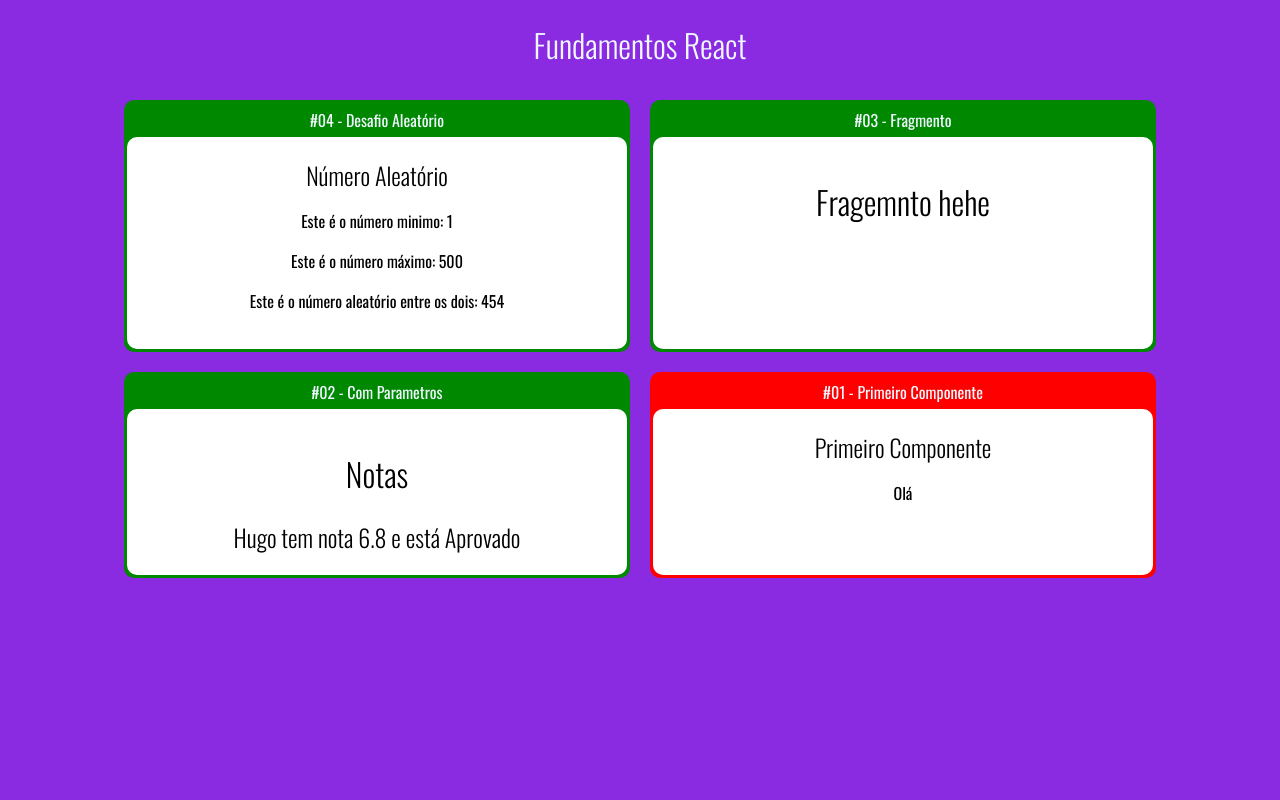
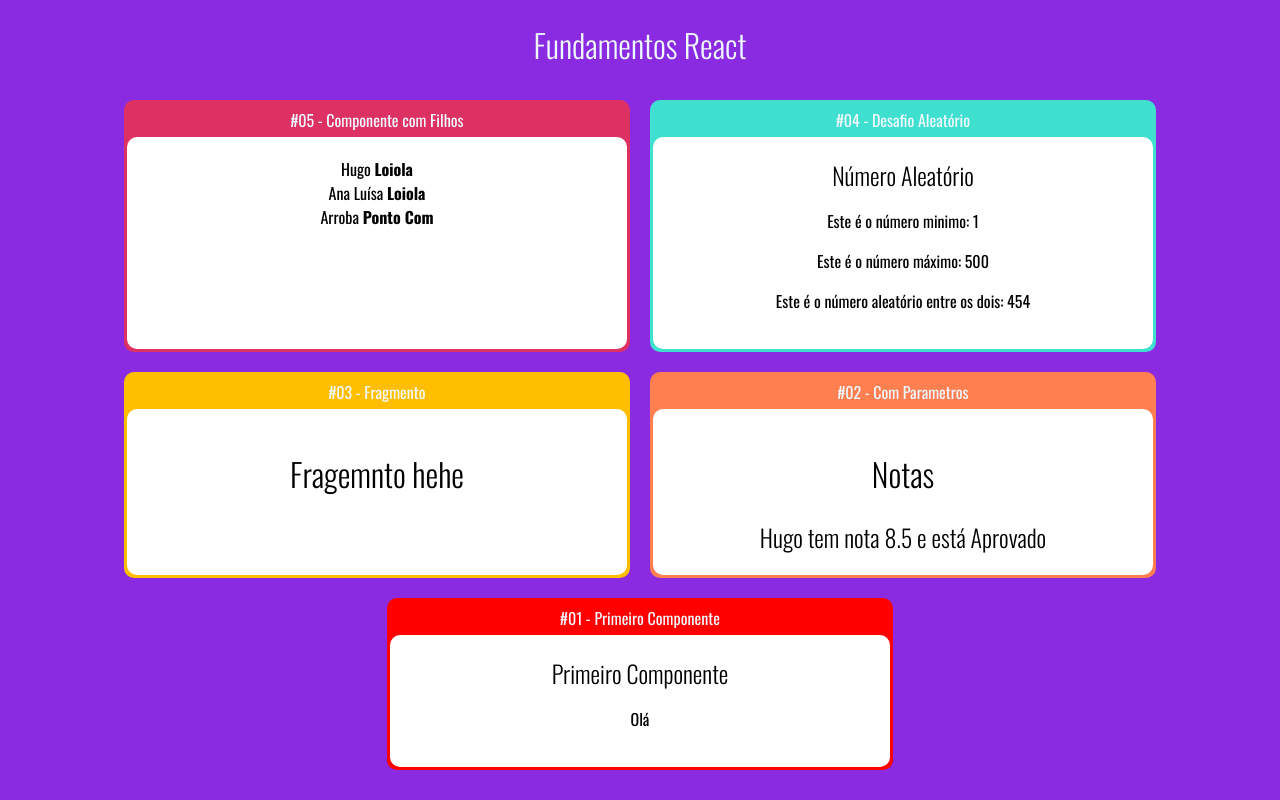
Before and after one commit to hugo-loiola/ReactJS, a React (Create React App) app: page / in a window 1280 px wide. Built offline with nearby package versions, Linux system fonts and the light colour scheme.

Commit message:
Componente com FIlho #01

```diff
--- a/src/App.jsx
+++ b/src/App.jsx
@@ -5,6 +5,7 @@ import Componente from "./components/basicos/Componente";
 import Fragmento from "./components/basicos/Fragmento";
 import Aleatorio from "./components/basicos/Aleatorio";
 import Card from "./components/layout/Card";
+import Familia from "./components/basicos/Familia";
 
 const App = () => {
 	return (
@@ -13,16 +14,20 @@ const App = () => {
 
 			<div className="Cards">
 
-				<Card titulo="#04 - Desafio Aleatório" color='#080' >
+				<Card titulo="#05 - Componente com Filhos" color='#DE3163' >
+					<Familia sobrenome="Loiola"/>
+				</Card>
+
+				<Card titulo="#04 - Desafio Aleatório" color='#40E0D0' >
 					<Aleatorio max={500} min={1} />
 				</Card>
 
-				<Card titulo="#03 - Fragmento" color='#080'>
+				<Card titulo="#03 - Fragmento" color='#FFBF00'>
 					<Fragmento></Fragmento>
 				</Card>
 
-				<Card titulo="#02 - Com Parametros" color='#080'>
-					<Componente titulo="Notas" aluno="Hugo" nota={6.8} />
+				<Card titulo="#02 - Com Parametros" color='#FF7F50'>
+					<Componente titulo="Notas" aluno="Hugo" nota={8.5} />
 				</Card>
 
 				<Card titulo="#01 - Primeiro Componente">
--- /dev/null
+++ b/src/components/basicos/Familia.jsx
@@ -0,0 +1,15 @@
+/* eslint-disable react/prop-types */
+import React from "react";
+import FamiliaMembro from "./FamiliaMembro";
+
+const Familia = (props) => {
+	return (
+		<div>
+			<FamiliaMembro nome="Hugo" sobrenome={props.sobrenome}/>
+			<FamiliaMembro nome="Ana Luísa" sobrenome="Mororó" {...props}/>
+			<FamiliaMembro nome="Arroba" sobrenome="Ponto Com"/>
+		</div>
+	);
+};
+
+export default Familia;
--- /dev/null
+++ b/src/components/basicos/FamiliaMembro.jsx
@@ -0,0 +1,11 @@
+/* eslint-disable react/prop-types */
+import React from "react";
+
+const FamiliaMembro = (props) => {
+	return (
+		<div>{props.nome} <strong>{props.sobrenome}</strong>
+		</div>
+	);
+};
+
+export default FamiliaMembro;
```
